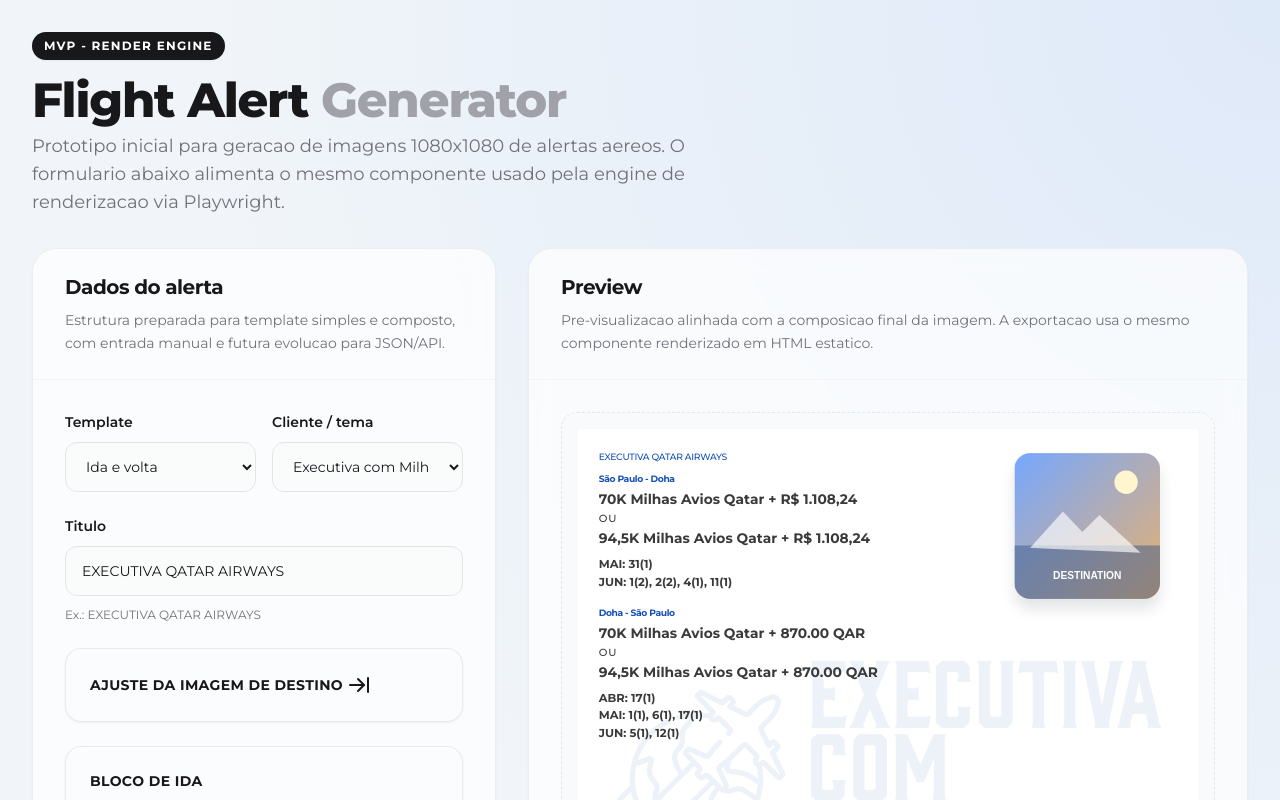
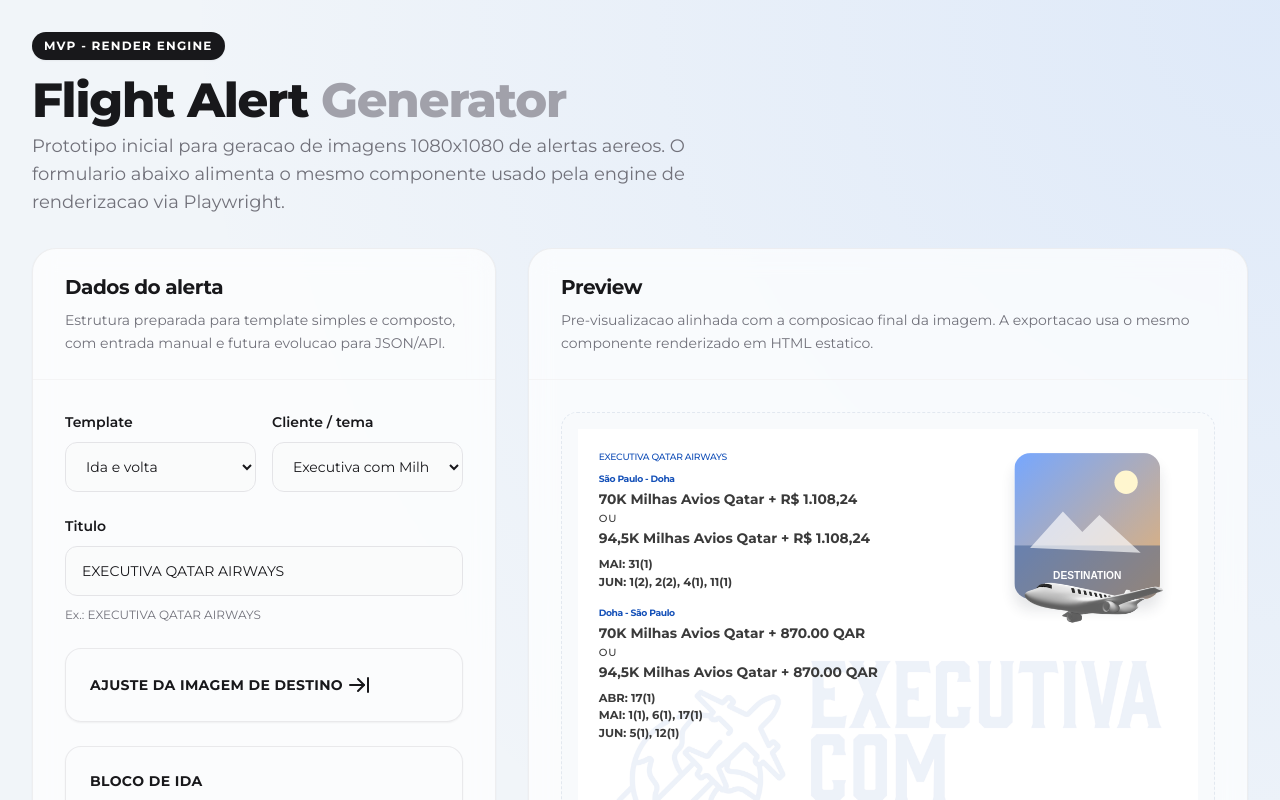
Before and after one commit to gvictor00/flight-alert-image-generator, a Next.js app: page / in a window 1280 px wide. Shown: the top 800 px of the page. Built offline with nearby package versions, Linux system fonts and the light colour scheme.

Commit message:
Adjust plane position and element

```diff
--- a/src/components/forms/alert-image-form.tsx
+++ b/src/components/forms/alert-image-form.tsx
@@ -440,8 +440,6 @@
               </Field>
             </CollapsibleSection>
 
-
-
             <div className="flex flex-wrap items-center gap-4 pt-4">
               <button
                 type="button"
--- a/src/components/preview/layouts/shared.tsx
+++ b/src/components/preview/layouts/shared.tsx
@@ -41,6 +41,9 @@
         <section style={styles.rightColumn}>
           <div style={styles.destinationFrame}>
             <img src={payload.destinationImage} alt="Destino" style={getDestinationImageStyle(payload.destinationImageSettings)} />
+          </div>
+          <div style={styles.planeContainer}  className="plane-container pointer-events-none">
+            <img src="/assets/plane/airplane.png" alt="" aria-hidden style={styles.planeImage} />
           </div>
         </section>
 
@@ -172,13 +175,14 @@
   },
   planeContainer: {
     position: 'absolute',
-    left: 2,
-    top: 198,
+    left: 5,
+    top: 175,
     width: 270,
     height: 150,
     display: 'flex',
     alignItems: 'center',
-    justifyContent: 'center'
+    justifyContent: 'center',
+    zIndex: 3
   },
   planeImage: {
     width: 250,
```
Also changed, not shown: public/assets/destinations/REC.webp (added).
